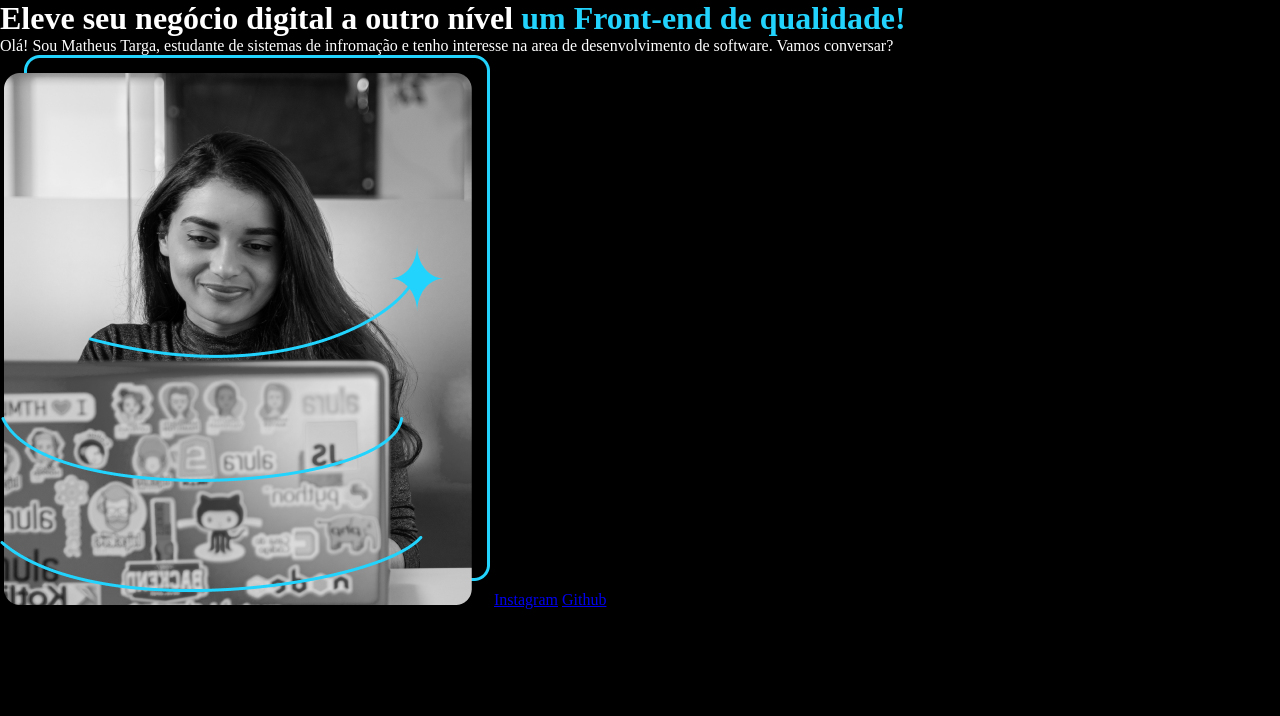
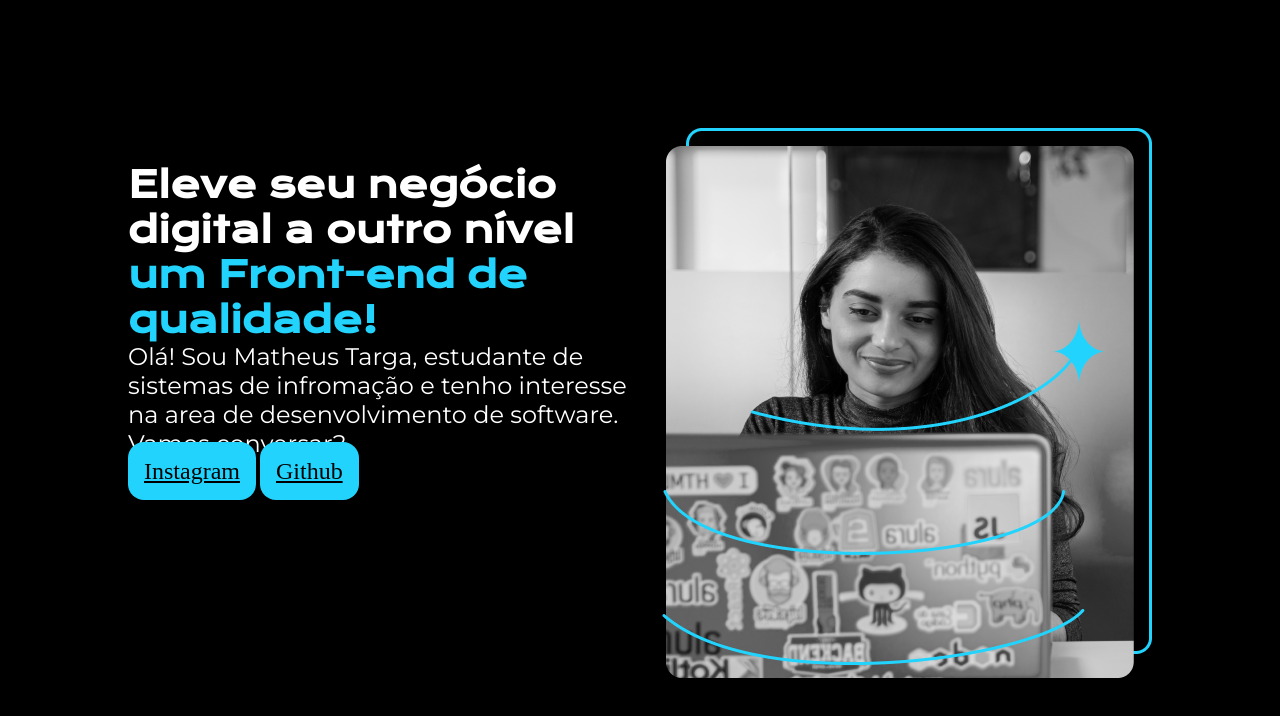
Before and after one commit to Matheustarga/Portif-lio, a plain HTML site: page index.html in a window 1280 px wide. Drawn offline with nearby package versions, Linux system fonts and the light colour scheme.

Commit message:
segundo commit

```diff
--- a/index.html
+++ b/index.html
@@ -8,12 +8,14 @@
 </head>
 <body>
     <header></header>
-    <main>
-        <h1>Eleve seu negócio digital a outro nível <strong class="titulo-destaque" > um Front-end de qualidade! </strong> </h1>
-        <p>Olá! Sou Matheus Targa, estudante de sistemas de infromação e tenho interesse na area de desenvolvimento de software. Vamos conversar?</p>
+    <main class="apresentacao" >
+        <section class="apresentacao__conteudo">
+            <h1 class="apresentacao__conteudo__titulo">Eleve seu negócio digital a outro nível <strong class="titulo-destaque" > um Front-end de qualidade! </strong> </h1>
+            <p class="apresentacao__conteudo__texto">Olá! Sou Matheus Targa, estudante de sistemas de infromação e tenho interesse na area de desenvolvimento de software. Vamos conversar?</p>
+            <a href="https://instagram.com/matheus.targa" , class="apresentacao__conteudo__link"> Instagram</a>
+            <a href="https://Github.com/MatheusTarga" , class="apresentacao__conteudo__link">Github</a>
+        </section>
         <img src="Imagem.png" alt="esse sou eu, branco, de cabelo curto castanho, rosto fino">
-        <a href="https://instagram.com/matheus.targa"> Instagram</a>
-        <a href="https://Github.com/MatheusTarga">Github</a>
     </main>
     <footer></footer>
 </body>
--- a/style.css
+++ b/style.css
@@ -1,12 +1,50 @@
+@import url('https://fonts.googleapis.com/css2?family=Krona+One&family=Montserrat:ital,wght@0,100..900;1,100..900&display=swap');
+
 * {
     margin: 0;
     padding: 0;
-}
+    }
 
 body {
     background-color: black;
     color: white;
+    height: 100vh;
+    box-sizing: border-box;
 }
 .titulo-destaque {
     color: #22d4fd;
 }
+
+.apresentacao {
+    margin:10%;
+    display: flex;
+    align-items: center;
+    justify-content: space-between;
+}
+
+.apresentacao__conteudo {
+    width: 615px;
+    height: 482px;
+}
+
+.apresentacao__conteudo__titulo {
+    font-size: 36px;
+    font-family: "Krona One", sans-serif;
+}
+
+.apresentacao__conteudo__texto {
+    font-size: 24px;
+    font-family: "Montserrat", sans-serif;
+
+}
+
+.apresentacao__conteudo__link {
+    font-size: 24px;
+    color: #000;
+    background-color: #22d4fd;
+    border-radius: 16px;
+    width: 280px;
+    height: 79px ;
+    padding: 16px;
+
+}
```
